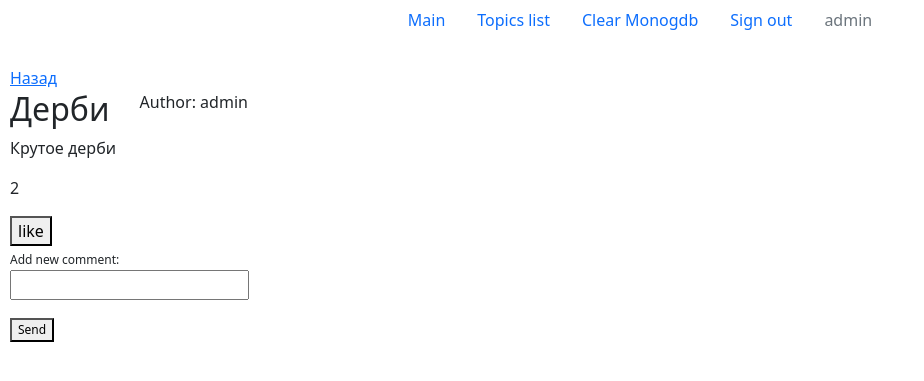
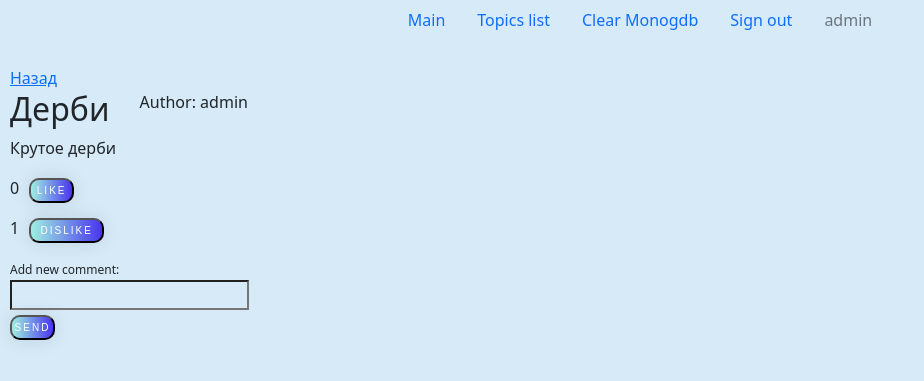
Before and after one commit to BaHbka35/blog, a Django app: a page that uses social_networks/templates/social_networks/entry_page.html in a window 1280 px wide. Shown: the top 381 px of the page, without its empty margins (0-924 px from the left). Run offline with Django 3.2, Linux system fonts and the light colour scheme; a user stored in the database is signed in; data comes from the database, SQL or seed files in the repository; data that the repository does not hold is empty.

Commit message:
added dislike

```diff
--- a/social_network/settings.py
+++ b/social_network/settings.py
@@ -27,7 +27,7 @@ SECRET_KEY = 'django-insecure-51&bj!(%$-7_+4g=j)#ia=&)w(!8a913^w5#^m72p)6*#t)g2w
 # SECURITY WARNING: don't run with debug turned on in production!
 DEBUG = True
 
-ALLOWED_HOSTS = ['ff25c426-ec80-44b8-acfa-81f660cc48e4.id.repl.co']
+ALLOWED_HOSTS = []
 
 
 # Application definition
--- a/social_networks/admin.py
+++ b/social_networks/admin.py
@@ -1,6 +1,7 @@
 from django.contrib import admin
-from .models import Topic, Entry, Like
+from .models import Topic, Entry, Like, DisLike
 
 admin.site.register(Topic)
 admin.site.register(Entry)
 admin.site.register(Like)
+admin.site.register(DisLike)
--- a/social_networks/templates/social_networks/entries.html
+++ b/social_networks/templates/social_networks/entries.html
@@ -18,7 +18,7 @@
                 <p>Entries:</p>
                 <ul class="list-group">
                     {% for entry in entries %}
-                    <li class="list-group-item list-margin entries-list">
+                    <li class="list-group-item list-margin entries-list list-item-background">
                         <h3>
                             <a href="{% url 'social_networks:entry_page' topic.id entry.id %}">{{ entry.title }}</a>
                         </h3>
--- a/social_networks/templates/social_networks/entry_page.html
+++ b/social_networks/templates/social_networks/entry_page.html
@@ -22,14 +22,26 @@
                   </div>
                 </div>
                 <p>{{ entry.text }}</p>
-                <div>
-                  <p id="amount_likes">{{ entry.likes }}</p>
-                  <button id="add_like">like</button>
+                <div class="main-div">
+                  <div>
+                    <p id="amount_likes">{{ amount_likes }}</p>
+                  </div>
+                  <div>
+                    <button class="gradient-button like-button" id="add_like">like</button>
+                  </div>
+                </div>
+                <div class="main-div">
+                  <div>
+                    <p id="amount_dislikes">{{ amount_dislikes }}</p>
+                  </div>
+                  <div>
+                    <button class="gradient-button dislike-button" id="add_dislike">dislike</button>
+                  </div>
                 </div>
                 <div>
                   <ul class="list-group main-comments">
                     {% for comment_lvl_1 in comments %}
-                      <li class="list-group-item comment_1 list-margin">
+                      <li class="list-group-item comment_1 list-margin entry-page-lists">
                         <div>
                           <div class="main-div">
                             <div>
@@ -42,12 +54,12 @@
                           </div>
                           <div class="main-div">
                             <div>
-                              <form class="delete-button" action="{% url 'social_networks:delete_comment' entry.id comment_lvl_1.id %}">
+                              <form action="{% url 'social_networks:delete_comment' entry.id comment_lvl_1.id %}">
                                   <button class="btn btn-link btn-sm" name="submit">delete</button>
                               </form>
                             </div>
                             <div>
-                                <button onclick="changeDisplay('{{ comment_lvl_1.id }}')" class="btn btn-link btn-sm answer-button">answer</button>
+                                <button onclick="changeDisplay('{{ comment_lvl_1.id }}')" class="btn btn-link btn-sm">answer</button>
                             </div>
                           </div>
 
@@ -60,14 +72,14 @@
                                   {{ field }}
                                 </p>
                               {% endfor %}
-                              <button class="button-size" name="submit">Answer</button>
+                              <button class="gradient-button answer-send-button" name="submit">Answer</button>
                             </form>
                           </div>
                         </div>
 
                         <ul class="list-group">
                           {% for comment_lvl_2 in comment_lvl_1.answers %}
-                            <li class="list-group-item comment_2 list-margin">
+                            <li class="list-group-item comment_2 list-margin entry-page-lists">
                               <div>
                                 <div class="main-div">
                                     <div class="field-1">
@@ -99,7 +111,7 @@
                                         {{ field }}
                                       </p>
                                     {% endfor %}
-                                    <button class="button-size" name="submit">Answer</button>
+                                    <button class="gradient-button answer-send-button" name="submit">Answer</button>
                                   </form>
                                 </div>
                               </div>
@@ -107,7 +119,7 @@
                                 {# comments #}
                                 {% for comment_lvl_3 in comment_lvl_2.answers %}
                                   <ul class="list-group">
-                                    <li class="list-group-item comment_3 list-margin">
+                                    <li class="list-group-item comment_3 list-margin entry-page-lists">
                                       <div>
                                         <div class="main-div">
                                           <tr>
@@ -145,31 +157,13 @@
                   <form id="comment_form_main" name="comment_form" action="{% url 'social_networks:create_comment' topic_id entry.id %}" method="POST">
                     {% csrf_token %}
                     {% for field in comment_form %}
-                      <p>
-                        <span class="label-size">{{ field.label_tag}}</span><br>
-                        {{ field }}
-                      </p>
+                      <span class="label-size">{{ field.label_tag}}</span><br>
+                      {{ field }}<br>
                     {% endfor%}
-                    <button id="main-button" class="button-size" name="submit">Send</button>
+                    <button id="main-button" class="gradient-button send-button" name="submit">Send</button>
                   </form>
                 </div>
 
-
-
-{% comment %}
-                <div>
-                  <form id="comment_form_test" name="comment_form_test">
-                    {% csrf_token %}
-                    {% for field in comment_form %}
-                      <p>
-                        <span class="label-size">{{ field.label_tag}}</span><br>
-                        {{ field }}
-                      </p>
-                    {% endfor%}
-                    <button id="test-button" class="button-size" name="submit">Send</button>
-                  </form>
-                </div>
-{% endcomment %}
 
                 {% if is_author %}
                 <a href="{% url 'social_networks:edit_entry' entry.id %}">Edit entry</a> -
@@ -202,7 +196,7 @@
                         let entry_id = result["entry_id"]
 
                         $(".main-comments").append(
-                        '<li class="list-group-item comment_1 list-margin">' +
+                        '<li class="list-group-item comment_1 list-margin entry-page-lists">' +
                           '<div class="class-for-add-dynamic-form">' +
                             '<div>' +
                               '<div class="main-div">' +
@@ -243,7 +237,22 @@
                 url: '{% url "social_networks:add_like" entry.id %}',
                 success: function(data){
                   let amount_likes = data["amount_likes"]
+                  let amount_dislikes = data["amount_dislikes"]
                   document.getElementById("amount_likes").innerHTML = amount_likes
+                  document.getElementById("amount_dislikes").innerHTML = amount_dislikes
+                }
+              })
+            })
+
+            $("#add_dislike").on('click', function(){
+              $.ajax({
+                method: "POST",
+                url: '{% url "social_networks:add_dislike" entry.id %}',
+                success: function(data){
+                  let amount_likes = data["amount_likes"]
+                  let amount_dislikes = data["amount_dislikes"]
+                  document.getElementById("amount_likes").innerHTML = amount_likes
+                  document.getElementById("amount_dislikes").innerHTML = amount_dislikes
                 }
               })
             })
--- a/social_networks/templates/social_networks/index.html
+++ b/social_networks/templates/social_networks/index.html
@@ -14,7 +14,7 @@
                 <div class="entries-index">
                     <ul class="list-group">
                         {% for entry in entries %}
-                        <li class="list-group-item list-margin">
+                            <li class="list-group-item list-margin list-item-background">
                                 <a href="{% url 'social_networks:entry_page' entry.topic.id entry.id %}">{{ entry.title }}</a>
                             </li>
                         {% endfor %}
--- a/social_networks/templates/social_networks/topics_list.html
+++ b/social_networks/templates/social_networks/topics_list.html
@@ -14,7 +14,7 @@
             <p>Topics:</p>
                 <ul class="list-group">
                     {% for topic in topics %}
-                        <li class="list-group-item list-margin">
+                        <li class="list-group-item list-margin list-item-background">
                             <a href="{% url 'social_networks:entries' topic.id %}">{{ topic.name }}</a>
                         </li>
                     {% endfor %}
--- a/social_networks/urls.py
+++ b/social_networks/urls.py
@@ -35,5 +35,8 @@ urlpatterns = [
     path('delete/answer/on/comment/xxx<int:entry_id>/xxx<str:comment_id>/xxx<str:answer_id>',
         views.delete_comment_answer,
         name="delete_comment_answer"),
+    # Add like
     path('add_like/xxx<int:entry_id>/', views.add_like, name="add_like"),
+    # Add dislike
+    path('add_dislike/xxx<int:entry_id>/', views.add_dislike, name="add_dislike"),
 ]
--- a/social_networks/views.py
+++ b/social_networks/views.py
@@ -1,5 +1,5 @@
 from django.shortcuts import render, redirect
-from .models import Topic, Entry, Like
+from .models import Topic, Entry, Like, DisLike
 from .forms import CreateEntryForm, CommentForm, AnswerOnCommentForm
 
 from django.contrib.auth.decorators import login_required
@@ -86,7 +86,8 @@ def entry_page(request, topic_id, entry_id):
 
     author = entry.author
     user = request.user.id
-    likes = entry.likes
+    amount_likes = Like.objects.filter(entry=entry_id).count()
+    amount_dislikes = DisLike.objects.filter(entry=entry_id).count()
     is_author = False
     if author == user:
         is_author = True
@@ -98,7 +99,8 @@ def entry_page(request, topic_id, entry_id):
     answer_comment_form = AnswerOnCommentForm()
     content = {
         'topic_id': topic.id,
-        'likes': likes,
+        'amount_likes': amount_likes,
+        'amount_dislikes': amount_dislikes,
         'entry': entry,
         'is_author': is_author,
         'comment_form': comment_form,
@@ -365,42 +367,90 @@ def delete_comment_answer(request, entry_id, comment_id, answer_id):
 
 
 @csrf_exempt
+@login_required
 def add_like(request, entry_id):
   if request.method == "POST":
     entry = Entry.objects.get(id=entry_id)
     user = request.user
     user_id = user.id
-    amount_likes = entry.likes
+
+
 
     is_like = []
     try:
-      print("Я тут")
-      is_like = Like.objects.get(entry_id=entry_id, user_id=user_id)
+        is_like = Like.objects.get(entry=entry_id, user=user_id)
 
     except:
-      if is_like:
-        pass
-      else:
+        if is_like:
+            pass
+        else:
+            is_dislike = []
+            try:
+                is_dislike = DisLike.objects.get(entry=entry_id, user=user_id)
+            except:
+                pass
 
-        amount_likes += 1
-        entry.likes = amount_likes
-        print(amount_likes)
+            if is_dislike:
+                is_dislike.delete()
 
-        entry.save()
-        like = Like.objects.create(entry_id=entry, user_id=user)
+        like = Like.objects.create(entry=entry, user=user)
         like.save()
+
+    amount_likes = Like.objects.filter(entry=entry_id).count()
+    amount_dislikes = DisLike.objects.filter(entry=entry_id).count()
 
     content = {
       'amount_likes': amount_likes,
+      'amount_dislikes': amount_dislikes,
     }
 
-  return JsonResponse(content)
+    return JsonResponse(content)
+
+
+@csrf_exempt
+@login_required
+def add_dislike(request, entry_id):
+    if request.method == "POST":
+        entry = Entry.objects.get(id=entry_id)
+        user = request.user
+        user_id = user.id
+
+
+        is_dislike = []
+        try:
+          is_dislike = DisLike.objects.get(entry=entry_id, user=user_id)
+
+        except:
+            if is_dislike:
+                pass
+            else:
+                is_like = []
+                try:
+                    is_like = Like.objects.get(entry=entry_id, user=user_id)
+                except:
+                    pass
+
+                if is_like:
+                    is_like.delete()
+
+                dislike = DisLike.objects.create(entry=entry, user=user)
+                dislike.save()
+
+    amount_likes = Like.objects.filter(entry=entry_id).count()
+    amount_dislikes = DisLike.objects.filter(entry=entry_id).count()
+
+    content = {
+    'amount_likes': amount_likes,
+    'amount_dislikes': amount_dislikes,
+    }
+
+    return JsonResponse(content)
+
+
 
 @login_required
 def clear_mongodb(request):
-    print(request.user.is_superuser)
     if request.user.is_superuser:
-        # Function delete all documents in monogdb
         collection = get_comments_collection()
         collection.remove()
         return redirect('social_networks:index')
--- a/static/css/style.css
+++ b/static/css/style.css
@@ -1,3 +1,35 @@
+body {
+  background: #d6eaf8;
+}
+.gradient-button {
+    font-size: 10px;
+    height: 25px;
+    width: 45px;
+    text-decoration: none;
+    display: inline-block;
+    color: white;
+    padding: 20px 30px;
+    margin: 10px 20px;
+    border-radius: 10px;
+    font-family: 'Montserrat', sans-serif;
+    text-transform: uppercase;
+    letter-spacing: 2px;
+    background-image: linear-gradient(to right, #9EEFE1 0%, #4830F0 51%, #9EEFE1 100%);
+    background-size: 200% auto;
+    box-shadow: 0 0 20px rgba(0, 0, 0, .1);
+    transition: .5s;
+}
+.gradient-button:hover {
+  background-position: right center;
+}
+
+
+input{
+    background: #d6eaf8;
+}
+
+
+
 .all-contant-margin{
     margin: 10px;
 }
@@ -42,10 +74,13 @@
     font-size: 12px;
 }
 
-.delete-button{
-    text-align: left;
-    margin: 0px;
-    padding: 0px;
+.list-item-background{
+    background: #d6eaf8;
+    border: none;
+}
+
+.entry-page-lists{
+    background: #d6eaf8;
 }
 
 .comment_1{
@@ -80,11 +115,44 @@
 }
 
 .entries-index{
-    margin-left: 600px;
-    margin-right: 600px;
+    margin-left: 500px;
+    margin-right: 500px;
 }
 
 .entries-index li{
     text-align: center;
     font-size: 20px;
 }
+
+.like-button{
+    margin: 0px;
+    margin-left: 10px;
+    padding: 0px;
+}
+
+.dislike-button{
+    margin: 0px;
+    margin-left: 10px;
+    padding: 0px;
+    width: 75px;
+}
+
+.send-button{
+    margin: 0px;
+    margin-top: 5px;
+    padding: 0px;
+}
+
+
+.delete-button{
+    width: 65px;
+    margin: 0px;
+    padding: 0px;
+}
+
+.answer-button{
+    width: 65px;
+    margin: 0px;
+    padding: 0px;
+    margin-left: 10px;
+}
```
Also changed, not shown: social_networks/models.py (+11 -3 lines), db.sqlite3, social_networks/migrations/0005_auto_20211028_0825.py (added), social_networks/migrations/0006_remove_entry_likes.py (added), social_networks/migrations/0007_dislike.py (added). Lines whose indentation alone changed are shown as unchanged.
